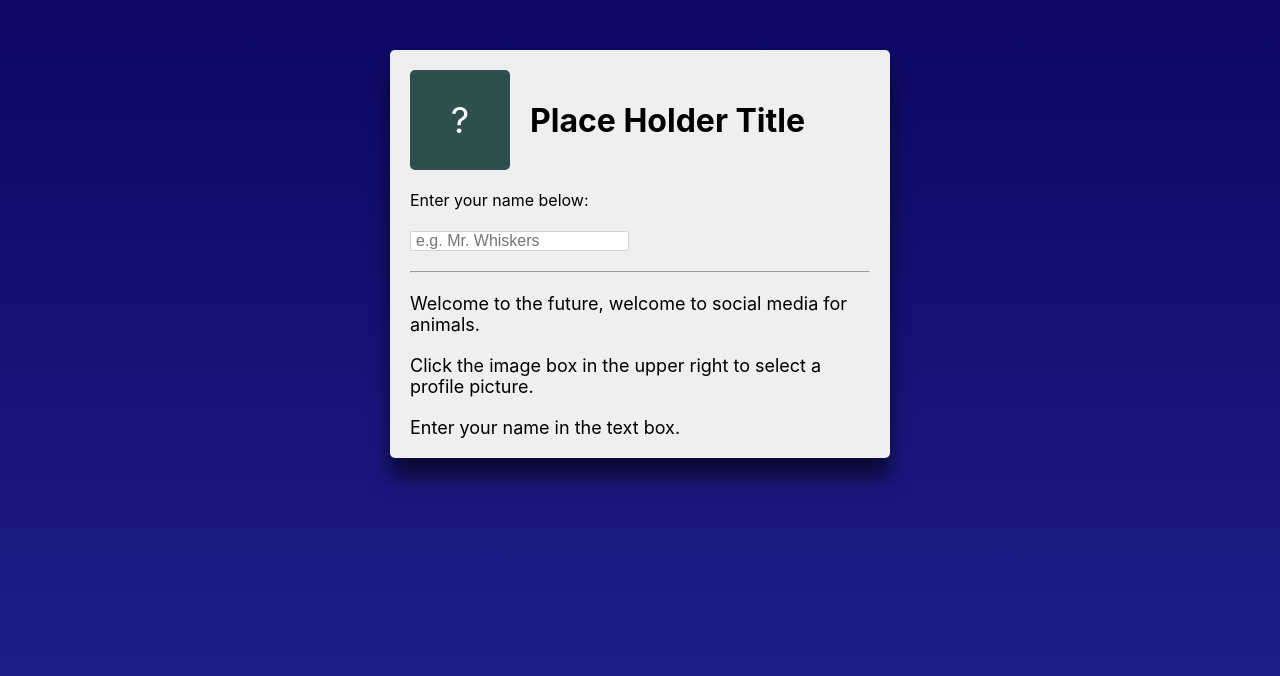
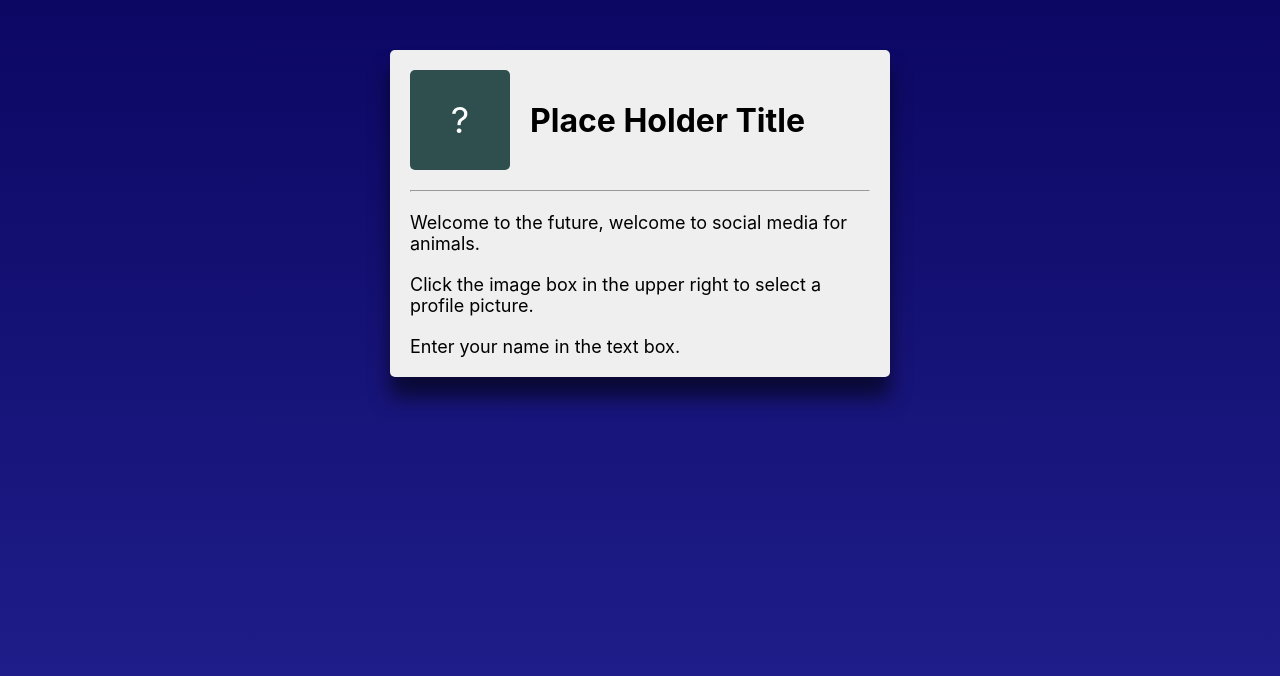
Before and after one commit to dmkite/React-Basics, a React (Create React App) app: page / in a window 1280 px wide. Shown: the top 676 px of the page. Built offline with nearby package versions, Linux system fonts and the light colour scheme.

Commit message:
remove input

```diff
--- a/src/App.js
+++ b/src/App.js
@@ -1,18 +1,23 @@
 import React, {useState} from 'react'
 import ImageSelector from './components/ImageSelector'
 import Title from './components/Title'
-import Input from './components/Input'
 import Instructions from './components/Instructions'
 
 function App() {
   const [title, changeTitle] = useState('')
+  // use changeTitle() for the onChange event in <Input/>
+  // changeTitle(title: string) -> undefined
+  // input tags have a synthetic event called onChange that takes an event obj
+  // and supplies it to a callback. To get the content of the change event, e.g
+  // the string value of the input, supply event.target.value to the callback.
+  // onChange={e => cb(e.target.value)}
   return <main>
     <header>
       <ImageSelector/>
-      <Title title={title}/>
+      <Title/>
     </header>
     <section>
-      <Input handleChange={changeTitle} value={title}/>
+      {/* Input component goes here */}
       <hr/>
       <Instructions/>
     </section>
--- a/src/components/Input.jsx
+++ /dev/null
@@ -1,16 +0,0 @@
-import React, {Fragment} from 'react'
-
-export default function Input(props) {
-    return (
-        <Fragment>
-            <label htmlFor="name-input">Enter your name below:</label>
-            <input
-                id="name-input"
-                type="text"
-                placeholder="e.g. Mr. Whiskers"
-                onChange={e => props.handleChange(e.target.value)}
-                value={props.value}
-            />
-        </Fragment>
-    )
-}
--- a/src/components/Title.jsx
+++ b/src/components/Title.jsx
@@ -1,8 +1,8 @@
 import React from 'react'
 
-export default function Title(props) {
+export default function Title() {
     {/* Apply animated font using "cool-font" class */}
-    return <h1 className={props.title.length > 10 ? 'cool-font' : ''}>
-        {props.title || 'Place Holder Title'}
+    return <h1>
+        Place Holder Title
     </h1>
 }
```
